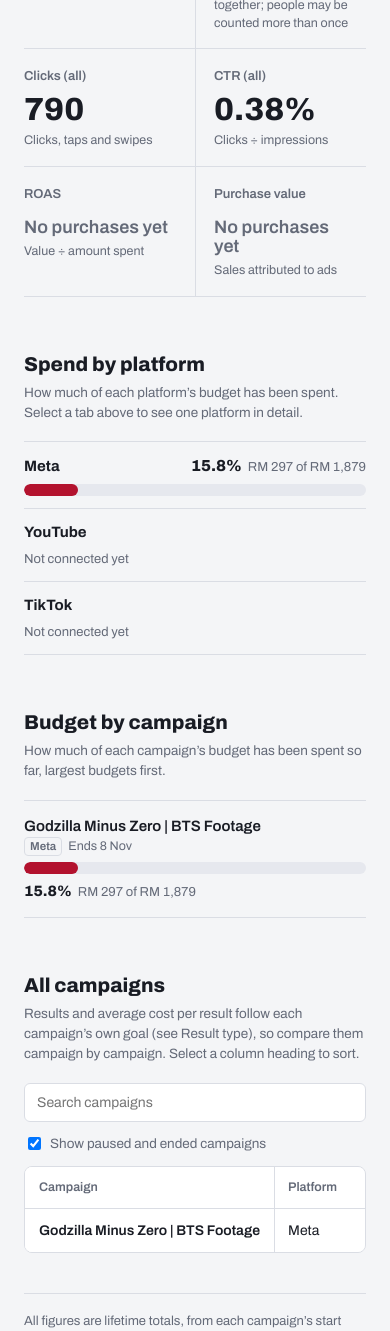
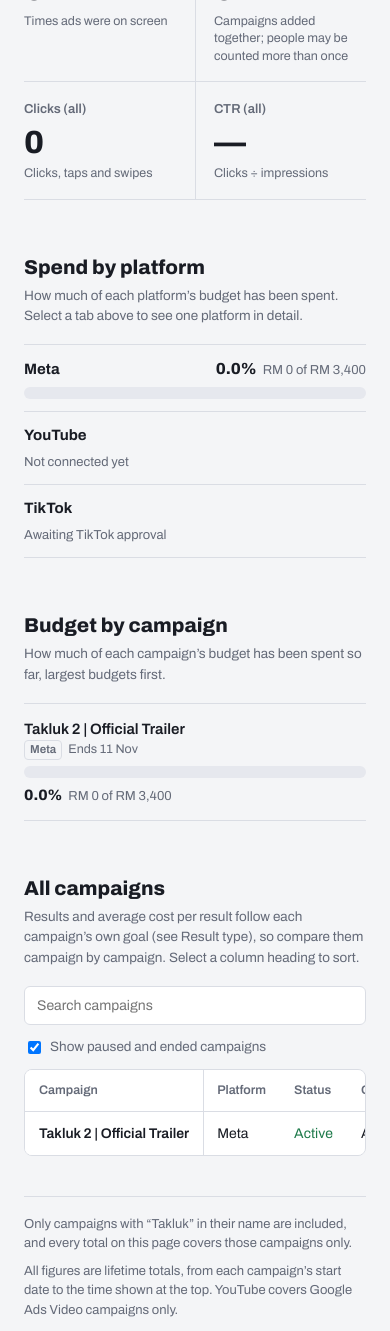
Before and after one commit to hellokomosu/gsc-meta-ad-dashboard, a plain HTML site: page index.html in a window 390 px wide. Shown: the part 669-2000 px from the top of the page. Drawn offline with Linux system fonts and the light colour scheme; no server answers.

Commit message:
Add files via upload

```diff
--- a/index.html
+++ b/index.html
@@ -66,21 +66,15 @@
   }
 
   /* Metric strip */
-  .strip{display:grid;grid-template-columns:repeat(6,minmax(0,1fr));margin-top:36px;border-top:1px solid var(--rule);border-bottom:1px solid var(--rule)}
+  .strip{display:grid;grid-template-columns:repeat(4,minmax(0,1fr));margin-top:36px;border-top:1px solid var(--rule);border-bottom:1px solid var(--rule)}
   .metric{padding:18px 18px 16px;border-left:1px solid var(--rule)}
   .metric:first-child{border-left:0;padding-left:0}
   .metric h3{margin:0;font-size:13px;font-weight:600;color:var(--muted)}
   .metric .v{margin-top:6px;font-size:32px;font-weight:800;line-height:1.05;font-variation-settings:"wdth" 75;font-variant-numeric:tabular-nums}
   .metric .v.none{font-size:18px;font-weight:600;color:var(--muted);font-variation-settings:"wdth" 100;padding-top:8px}
   .metric p{margin:6px 0 0;font-size:12.5px;color:var(--muted);line-height:1.4}
-  @media (max-width:900px){
-    .strip{grid-template-columns:repeat(3,minmax(0,1fr))}
-    .metric:nth-child(3n+1){border-left:0;padding-left:0}
-    .metric:nth-child(n+4){border-top:1px solid var(--rule)}
-  }
-  @media (max-width:520px){
+  @media (max-width:760px){
     .strip{grid-template-columns:repeat(2,minmax(0,1fr))}
-    .metric:nth-child(3n+1){border-left:1px solid var(--rule);padding-left:18px}
     .metric:nth-child(2n+1){border-left:0;padding-left:0}
     .metric:nth-child(n+3){border-top:1px solid var(--rule)}
   }
@@ -158,6 +152,8 @@
   table.single .pf{display:none}
   .pace .nm small .tag{display:inline-block;overflow:visible;white-space:nowrap}
   .mixed{margin:8px 0 0;font-size:13px;color:var(--red)}
+  .scope{margin:12px 0 0;font-size:14px;color:var(--muted)}
+  .scope b{color:var(--ink)}
 </style>
 </head>
 <body>
@@ -169,6 +165,7 @@
       <button type="button" id="refresh" class="refresh" hidden>Refresh</button>
     </div>
   </header>
+  <p class="scope" id="scope" hidden></p>
   <p class="status" id="status" role="status" aria-live="polite"></p>
 
   <nav class="tabs" role="tablist" aria-label="Platform" id="tabs"></nav>
@@ -198,8 +195,6 @@
         <div class="metric"><h3>Reach</h3><div class="v" id="m-reach"></div><p id="m-reach-note"></p></div>
         <div class="metric"><h3>Clicks (all)</h3><div class="v" id="m-clicks"></div><p>Clicks, taps and swipes</p></div>
         <div class="metric"><h3>CTR (all)</h3><div class="v" id="m-ctr"></div><p>Clicks ÷ impressions</p></div>
-        <div class="metric"><h3>ROAS</h3><div class="v" id="m-roas"></div><p id="m-roas-note">Value ÷ amount spent</p></div>
-        <div class="metric"><h3 id="m-pv-label">Purchase value</h3><div class="v" id="m-pv"></div><p id="m-pv-note">Sales attributed to ads</p></div>
       </section>
 
       <div id="split-wrap">
@@ -228,10 +223,10 @@
   </div>
 
   <div class="notes">
+    <p id="scope-note" hidden></p>
     <p>All figures are lifetime totals, from each campaign’s start date to the time shown at the top. YouTube covers Google Ads Video campaigns only.</p>
     <p>Budget is a campaign’s total budget or, where the budget is set daily or on its ad sets or ad groups, those budgets added up over the campaign’s schedule. Totals count campaigns that are active or have spent.</p>
     <p>Reach counts each person once within a platform. Platforms can’t tell when the same person saw ads on more than one platform, so reach in the All view is the platforms’ figures added together. Google Ads doesn’t report reach for these campaigns.</p>
-    <p>ROAS and purchase value appear once campaigns record purchases: through the Meta Pixel or Conversions API, the TikTok Pixel, or Google Ads conversion tracking (shown as conversion value).</p>
   </div>
 </div>
 
@@ -243,14 +238,25 @@
    ========================================================================== */
 const REFRESH_URL = "https://gsc-meta-dashboard.hellokomosu.workers.dev";
 
+/* CAMPAIGN_FILTER: only campaigns whose name contains this word are shown, and
+   all totals are worked out from those campaigns. Not case-sensitive.
+   Leave it empty ("") to show every campaign. */
+const CAMPAIGN_FILTER = "Takluk";
+
+/* AWAITING_APPROVAL: platforms whose API access is still being reviewed by the
+   platform itself. They show a "waiting for approval" message instead of
+   "Not connected". Once connected, the message disappears by itself. */
+const AWAITING_APPROVAL = ["tiktok"];
+
 /* ==========================================================================
    SAVED DATA: shown instantly when the page opens, and kept if a refresh
    fails. Money is in the account currency. CTR is a percentage (2.91 = 2.91%).
    ========================================================================== */
 let DATA = {
- "updated": "2026-10-30T03:48:12+08:00",
- "updated_label": "30 Oct 2026, 3:48 am (MYT)",
+ "updated": "2026-11-01T23:53:44+08:00",
+ "updated_label": "1 Nov 2026, 11:53 pm (MYT)",
  "currency": "MYR",
+ "filter": "Takluk",
  "platforms": {
   "meta": {
    "name": "Meta",
@@ -258,30 +264,30 @@
    "ok": true,
    "currency": "MYR",
    "account": {
-    "impressions": 206072,
-    "reach": 175223,
-    "clicks": 790,
-    "ctr": 0.38,
-    "amount_spent": 297.06,
+    "impressions": 0,
+    "reach": 0,
+    "clicks": 0,
+    "ctr": null,
+    "amount_spent": 0,
     "purchase_roas": null,
     "purchase_value": null
    },
    "campaigns": [
     {
-     "name": "Godzilla Minus Zero | BTS Footage",
+     "name": "Takluk 2 | Official Trailer",
      "status": "Active",
      "objective": "Awareness",
-     "start_time": "2026-10-28T10:00:00+0800",
-     "stop_time": "2026-11-08T23:00:00+0800",
-     "impressions": 206072,
-     "reach": 175223,
-     "clicks": 790,
-     "ctr": 0.38,
-     "results": 175223,
+     "start_time": "2026-11-02T10:00:00+0800",
+     "stop_time": "2026-11-11T23:00:00+0800",
+     "impressions": 0,
+     "reach": 0,
+     "clicks": 0,
+     "ctr": null,
+     "results": null,
      "result_type": "Reach",
-     "cost_per_result": 1.7,
-     "amount_spent": 297.06,
-     "budget": 1879.22,
+     "cost_per_result": null,
+     "amount_spent": 0,
+     "budget": 3400,
      "purchase_roas": null,
      "purchase_value": null
     }
@@ -317,14 +323,33 @@
   let tab = (location.hash || "").replace("#", "");
   if (!TABS.some((t) => t.k === tab)) tab = "all";
 
+  // Keep only campaigns matching CAMPAIGN_FILTER, and work totals out from them
+  const matches = (c) => !CAMPAIGN_FILTER || String(c.name || "").toLowerCase().includes(CAMPAIGN_FILTER.toLowerCase());
+  function totalsFrom(cs){
+    const s = (k) => { const v = cs.map((c) => c[k]).filter((x) => x != null); return v.length ? v.reduce((t, x) => t + x, 0) : null; };
+    const im = s("impressions"), cl = s("clicks"), sp = s("amount_spent"), pv = s("purchase_value");
+    return {impressions: im, reach: s("reach"), clicks: cl, ctr: im ? cl / im * 100 : null,
+      amount_spent: sp, purchase_value: pv, purchase_roas: pv && sp ? pv / sp : null};
+  }
+  function applyFilter(d){
+    if (!CAMPAIGN_FILTER) return d;
+    const platforms = {};
+    Object.entries(d.platforms).forEach(([k, p]) => {
+      if (!p.ok) { platforms[k] = p; return; }
+      const campaigns = (p.campaigns || []).filter(matches);
+      platforms[k] = Object.assign({}, p, {campaigns, account: totalsFrom(campaigns)});
+    });
+    return Object.assign({}, d, {platforms});
+  }
+
   // An older data service answers without "platforms": treat it as Meta only
   function normalize(d){
-    if (d.platforms) return d;
-    return Object.assign({}, d, {platforms:{
+    if (d.platforms) return applyFilter(d);
+    return applyFilter(Object.assign({}, d, {platforms:{
       meta:{name:"Meta", configured:true, ok:true, currency:d.currency, account:d.account, campaigns:d.campaigns || []},
       youtube:{name:"YouTube", configured:false},
       tiktok:{name:"TikTok", configured:false}
-    }});
+    }}));
   }
 
   const withMeta = (c) => Object.assign({}, c, {
@@ -341,6 +366,8 @@
       purchase_value: pv, purchase_roas: pv && spent ? pv / spent : null};
   }
 
+  const awaiting = (k, pl) => pl && !pl.configured && AWAITING_APPROVAL.includes(k);
+
   // ---- Tabs ----
   const tabsEl = $("tabs");
   function drawTabs(d){
@@ -352,7 +379,7 @@
       b.setAttribute("aria-controls", "panel");
       b.textContent = t.name;
       const p = d.platforms[t.k];
-      if (p && !p.configured) { const s = document.createElement("small"); s.textContent = "Not connected"; b.append(s); }
+      if (p && !p.configured) { const s = document.createElement("small"); s.textContent = awaiting(t.k, p) ? "Awaiting " + p.name + " approval" : "Not connected"; b.append(s); }
       else if (p && !p.ok) { const s = document.createElement("small"); s.className = "err"; s.textContent = "Couldn’t load"; b.append(s); }
       b.addEventListener("click", () => { tab = t.k; history.replaceState(null, "", "#" + t.k); render(DATA); });
       tabsEl.append(b);
@@ -374,9 +401,7 @@
     {k:"cost_per_result", label:"Avg CPR", f:(v, r) => money(v, 2, r.currency)},
     {k:"amount_spent", label:"Amount spent", f:(v, r) => money(v, 2, r.currency)},
     {k:"budget", label:"Budget", f:(v, r) => money(v, 2, r.currency)},
-    {k:"pct_used", label:"% of budget", f:pct1},
-    {k:"purchase_roas", label:"ROAS", f:(v) => v == null ? "—" : v.toFixed(2) + "×"},
-    {k:"purchase_value", label:"Purchase value", f:(v, r) => money(v, 2, r.currency)}
+    {k:"pct_used", label:"% of budget", f:pct1}
   ];
   const sort = {k:"amount_spent", dir:-1};
   let camps = [];
@@ -432,16 +457,22 @@
   // ---- Draw everything for the selected tab ----
   function render(d){
     drawTabs(d);
+    $("updated").textContent = "Data as of " + d.updated_label;
     const P = d.platforms;
     const p = tab === "all" ? null : P[tab];
 
     // A platform that isn't connected or failed to load
     if (p && (!p.configured || !p.ok)) {
       $("content").hidden = true; $("empty").hidden = false;
-      $("empty-title").textContent = !p.configured ? p.name + " isn’t connected yet" : p.name + " couldn’t be loaded";
-      $("empty-text").textContent = !p.configured
-        ? "Figures will appear here once " + p.name + "’s access keys are added to the data service."
-        : "The platform answered: " + String(p.error).replace(/\.$/, "") + ". The other platforms are unaffected.";
+      if (awaiting(tab, p)) {
+        $("empty-title").textContent = "Waiting for " + p.name + " to approve access";
+        $("empty-text").textContent = "Everything on our side is set up. " + p.name + " is still reviewing our request to read campaign data through its official reporting API, which is a standard step " + p.name + " requires. As soon as " + p.name + " approves it, " + p.name + " figures will appear here automatically.";
+      } else {
+        $("empty-title").textContent = !p.configured ? p.name + " isn’t connected yet" : p.name + " couldn’t be loaded";
+        $("empty-text").textContent = !p.configured
+          ? "Figures will appear here once " + p.name + "’s access keys are added to the data service."
+          : "The platform answered: " + String(p.error).replace(/\.$/, "") + ". The other platforms are unaffected.";
+      }
       return;
     }
     const ok = okPlatforms(d);
@@ -451,10 +482,18 @@
       $("empty-text").textContent = "None of the platforms could be loaded. Try Refresh in a moment.";
       return;
     }
-    $("content").hidden = false; $("empty").hidden = true;
-
     const list = tab === "all" ? ok : [[tab, p]];
     camps = list.flatMap(([k, pl]) => (pl.campaigns || []).map((c) => withMeta(Object.assign({}, c, {platform: pl.name, pkey: k, currency: pl.currency || "MYR"}))));
+    if (!camps.length) {
+      $("content").hidden = true; $("empty").hidden = false;
+      const where = tab === "all" ? "" : " on " + p.name;
+      $("empty-title").textContent = CAMPAIGN_FILTER ? "No “" + CAMPAIGN_FILTER + "” campaigns" + where + " yet" : "No campaigns" + where + " yet";
+      $("empty-text").textContent = CAMPAIGN_FILTER
+        ? "Campaigns with “" + CAMPAIGN_FILTER + "” in their name will appear here as soon as they’re created."
+        : "Campaigns will appear here as soon as they’re created.";
+      return;
+    }
+    $("content").hidden = false; $("empty").hidden = true;
     const currencies = [...new Set(list.map(([, pl]) => pl.currency || "MYR"))];
     cc = currencies[0];
     const mixed = currencies.length > 1;
@@ -466,7 +505,6 @@
     const totSpent = counted.reduce((t, c) => t + (c.amount_spent || 0), 0);
     const totPct = totBudget ? totSpent / totBudget : null;
 
-    $("updated").textContent = "Data as of " + d.updated_label;
     $("spent").textContent = money(totSpent, 0);
     $("budget").textContent = money(totBudget, 0);
     $("pct").textContent = pct1(totPct);
@@ -482,14 +520,11 @@
     const setV = (el, text, isNone) => { el.textContent = text; el.classList.toggle("none", !!isNone); };
     setV($("m-impr"), big(a.impressions));
     setV($("m-reach"), a.reach == null ? "Not reported" : big(a.reach), a.reach == null);
-    $("m-reach-note").textContent = tab === "all" ? "Platforms added together; people may be counted more than once"
-      : tab === "youtube" ? "Google Ads doesn’t report reach for these campaigns" : "People reached, each counted once";
+    $("m-reach-note").textContent = tab === "youtube" ? "Google Ads doesn’t report reach for these campaigns"
+      : CAMPAIGN_FILTER ? "Campaigns added together; people may be counted more than once"
+      : tab === "all" ? "Platforms added together; people may be counted more than once" : "People reached, each counted once";
     setV($("m-clicks"), big(a.clicks));
     setV($("m-ctr"), a.ctr == null ? "—" : a.ctr.toFixed(2) + "%");
-    setV($("m-roas"), a.purchase_roas == null ? "No purchases yet" : a.purchase_roas.toFixed(2) + "×", a.purchase_roas == null);
-    setV($("m-pv"), a.purchase_value == null ? "No purchases yet" : money(a.purchase_value, 0), a.purchase_value == null);
-    $("m-pv-label").textContent = tab === "youtube" ? "Conversion value" : "Purchase value";
-    $("m-pv-note").textContent = tab === "youtube" ? "Value of conversions attributed to ads" : "Sales attributed to ads";
 
     // Spend by platform (All view only)
     $("split-wrap").hidden = tab !== "all";
@@ -499,9 +534,10 @@
         const li = document.createElement("li");
         const nm = document.createElement("div"); nm.className = "pn"; nm.textContent = pl.name;
         li.append(nm);
-        if (!pl.configured || !pl.ok) {
-          const off = document.createElement("div"); off.className = "off" + (pl.configured ? " err" : "");
-          off.textContent = pl.configured ? "Couldn’t load" : "Not connected yet";
+        if (!pl.configured || !pl.ok || !(pl.campaigns || []).length) {
+          const off = document.createElement("div"); off.className = "off" + (pl.configured && !pl.ok ? " err" : "");
+          off.textContent = !pl.configured ? (awaiting(k, pl) ? "Awaiting " + pl.name + " approval" : "Not connected yet") : !pl.ok ? "Couldn’t load"
+            : (CAMPAIGN_FILTER ? "No “" + CAMPAIGN_FILTER + "” campaigns yet" : "No campaigns yet");
           li.append(off);
         } else {
           const cs = (pl.campaigns || []).map(withMeta).filter((c) => c.counted);
@@ -569,6 +605,15 @@
     if (TABS.some((t) => t.k === h) && h !== tab) { tab = h; render(DATA); }
   });
 
+  if (CAMPAIGN_FILTER) {
+    const sc = $("scope"); sc.hidden = false; sc.textContent = "Showing campaigns with ";
+    const b = document.createElement("b"); b.textContent = "“" + CAMPAIGN_FILTER + "”";
+    sc.append(b, document.createTextNode(" in their name"));
+    const sn = $("scope-note"); sn.hidden = false;
+    sn.textContent = "Only campaigns with “" + CAMPAIGN_FILTER + "” in their name are included, and every total on this page covers those campaigns only.";
+    document.title = "GSC: " + CAMPAIGN_FILTER + " campaign tracker";
+  }
+
   DATA = normalize(DATA);
   render(DATA);
   if (REFRESH_URL) {
```
